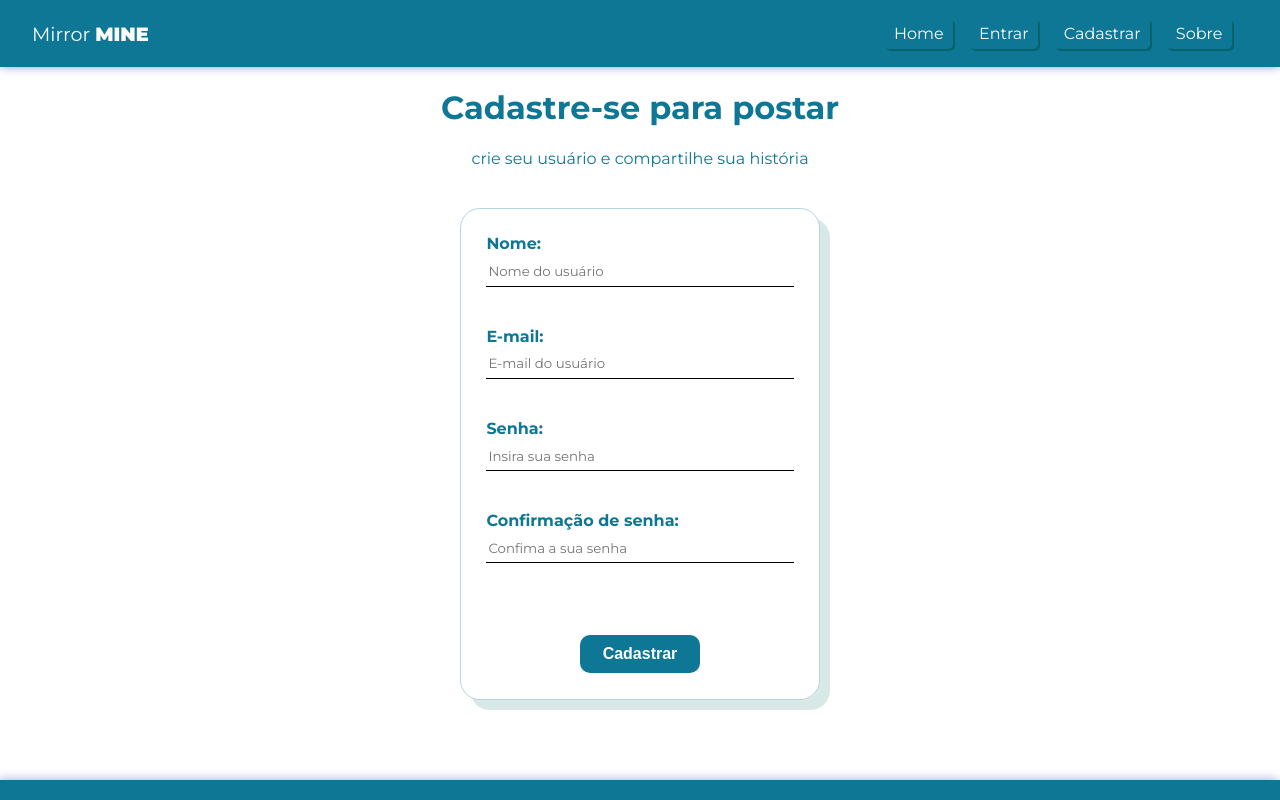
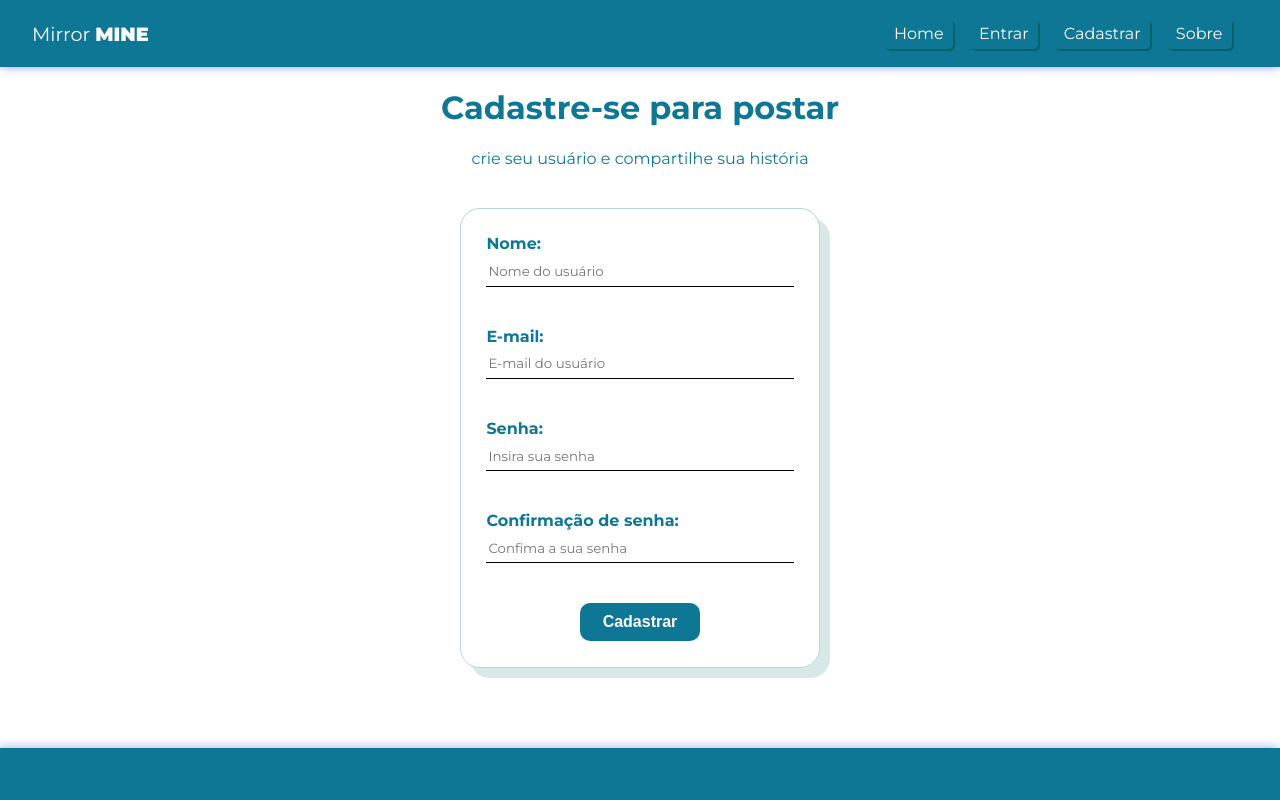
Before and after one commit to hiensenn/Mirror_Mine, a React (Create React App) app: page /register in a window 1280 px wide. Shown: the top 800 px of the page. Built offline with nearby package versions, Linux system fonts and the light colour scheme; no server answers.

Commit message:
editing Register CSS

```diff
--- a/src/index.css
+++ b/src/index.css
@@ -48,7 +48,7 @@ form {
 label{
   display: flex;
   flex-direction: column;
-  margin-bottom: 2em;
+
  }
 
  label span{
--- a/src/pages/Register/Register.js
+++ b/src/pages/Register/Register.js
@@ -58,7 +58,8 @@ const Register = () => {
             value={displayName}
             onChange={(e) => setDisplayName(e.target.value)}
           />
-
+        </label>
+        <label>
           <span>E-mail:</span>
           <input
             type="email"
@@ -68,7 +69,8 @@ const Register = () => {
             value={email}
             onChange={(e) => setEmail(e.target.value)}
           />
-
+          </label>
+          <label>
           <span>Senha:</span>
           <input
             type="password"
@@ -78,7 +80,8 @@ const Register = () => {
             value={password}
             onChange={(e) => setPassword(e.target.value)}
           />
-
+          </label>
+          <label>
           <span>Confirmação de senha:</span>
           <input
             type="password"
```
